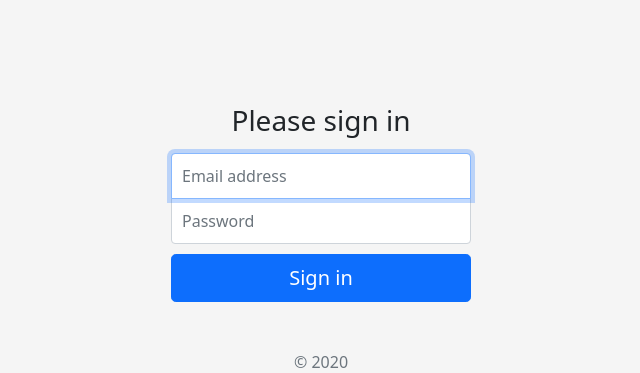
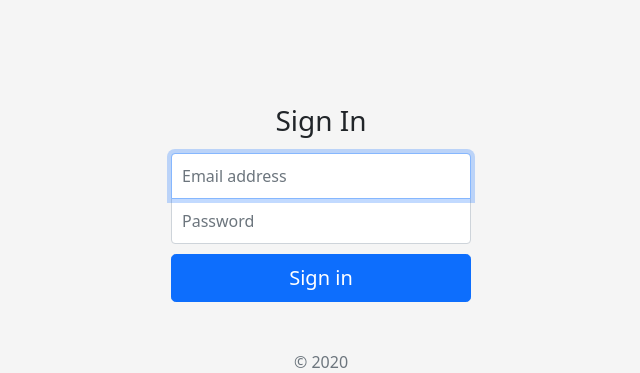
Before and after one commit to jaredsac/HandigeMannen, a PHP site: page /Inlogscherm.php in a window 1280 px wide. Shown: the part 153-526 px from the top of the page, without its empty margins (319-959 px from the left). Run offline with PHP 8.4, Linux system fonts and the light colour scheme.

Commit message:
beginnen

```diff
--- a/Inlogscherm.php
+++ b/Inlogscherm.php
@@ -11,7 +11,7 @@
 
     <main class="form-signin">
       <form>
-        <h1 class="h3 mb-3 fw-normal">Please sign in</h1>
+        <h1 class="h3 mb-3 fw-normal"> Sign In</h1>
         <label for="inputEmail" class="visually-hidden">Email address</label>
         <input type="email" id="inputEmail" class="form-control" placeholder="Email address" required autofocus>
         <label for="inputPassword" class="visually-hidden">Password</label>
```
